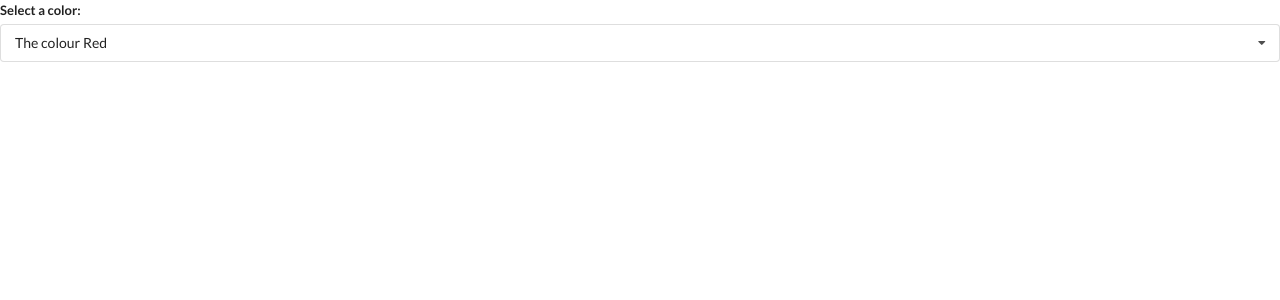
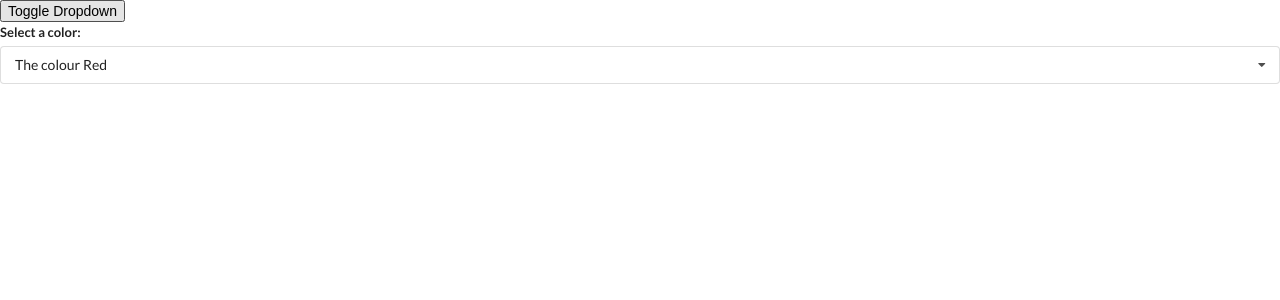
Before and after one commit to ArossThompson/Widgets-with-hooks, a React (Create React App) app: page / in a window 1280 px wide. Shown: the top 300 px of the page. Built offline with nearby package versions, Linux system fonts and the light colour scheme.

Commit message:
added a toggle button to hide and show the drop down with useState

```diff
--- a/src/App.jsx
+++ b/src/App.jsx
@@ -13,11 +13,17 @@ import { items, options } from './utils/constants'
 export default () => {
     const [selected, setSelected] = useState(options[0]);
 
+    const [dropdownOpen, setDropdownOpen] = useState(true);
+
     return <div>
-      <Dropdown
-        options={options}
-        selected={selected}
-        onSelectedChange={setSelected}
-      />
+      <button onClick={() => setDropdownOpen(!dropdownOpen)}>Toggle Dropdown</button>
+
+      {dropdownOpen ?
+        <Dropdown
+          options={options}
+          selected={selected}
+          onSelectedChange={setSelected}
+        /> : null
+      }
     </div>;
 };
```
